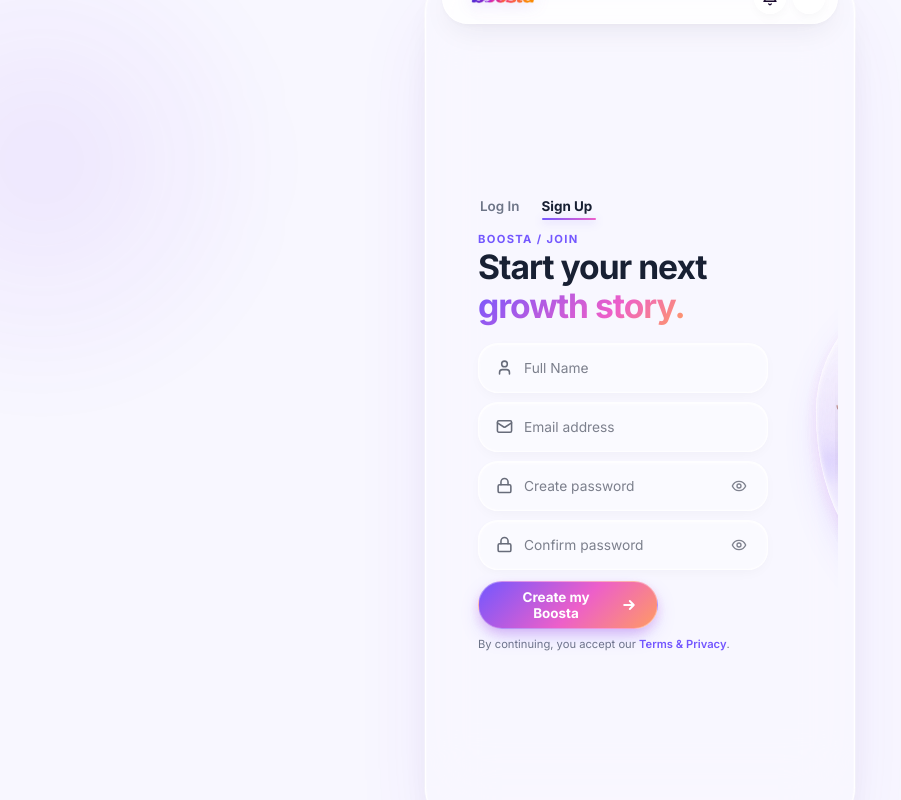
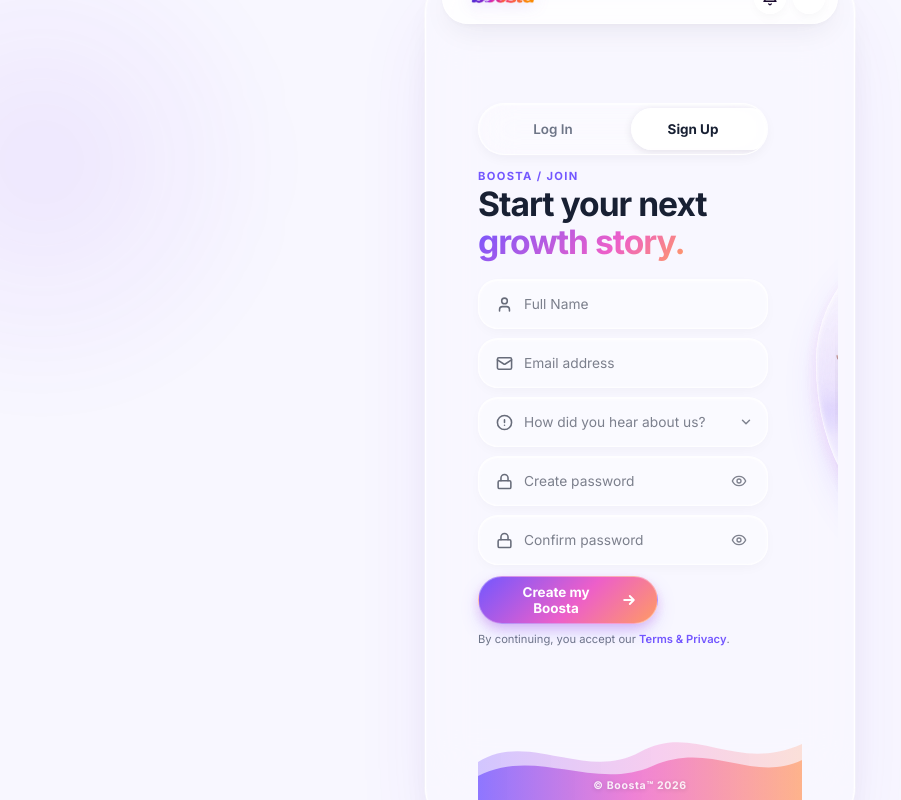
Before and after one commit to piustech1/boosta, a Next.js app: page /signup in a window 1280 px wide. Shown: the whole page, without its empty margins (0-901 px from the left). Built offline with nearby package versions, Linux system fonts and the light colour scheme.

Commit message:
feat: glass pill switcher, restore hearAboutUs dropdown, add gradient wave footer

```diff
--- a/src/app/globals.css
+++ b/src/app/globals.css
@@ -1967,23 +1967,54 @@
   z-index: 5;
 }
 
-/* 1. Signature Mode Switcher with Morphing Underline */
-.auth-mode-nav-wrap {
-  display: flex;
-  justify-content: flex-start;
-  width: 100%;
-  margin-bottom: 12px;
-}
-
-.auth-mode-nav {
+/* 1. Glass Pill Mode Switcher — iOS-style premium sliding capsule */
+.auth-mode-pill-switch {
   position: relative;
-  display: inline-flex;
-  align-items: center;
-  gap: 18px;
-  padding-bottom: 6px;
-}
-
-.auth-nav-tab {
+  display: flex;
+  align-items: center;
+  width: 100%;
+  height: 52px;
+  border-radius: 999px;
+  background: rgba(255, 255, 255, 0.30);
+  backdrop-filter: blur(18px);
+  -webkit-backdrop-filter: blur(18px);
+  border: 1.2px solid rgba(255, 255, 255, 0.82);
+  box-shadow:
+    0 4px 14px -3px rgba(26, 10, 46, 0.06),
+    inset 0 1px 1.5px rgba(255, 255, 255, 0.90);
+  padding: 4px;
+  margin-bottom: 14px;
+  overflow: hidden;
+}
+
+.auth-mode-active-pill {
+  position: absolute;
+  top: 4px;
+  bottom: 4px;
+  left: 4px;
+  width: calc(50% - 4px);
+  border-radius: 999px;
+  background: rgba(255, 255, 255, 0.94);
+  box-shadow:
+    0 2px 8px rgba(26, 10, 46, 0.10),
+    inset 0 1px 2px rgba(255, 255, 255, 1);
+  transition: transform 0.34s cubic-bezier(0.34, 1.25, 0.64, 1);
+  pointer-events: none;
+  z-index: 0;
+}
+
+.auth-mode-active-pill.pill-at-login {
+  transform: translateX(0);
+}
+
+.auth-mode-active-pill.pill-at-signup {
+  transform: translateX(calc(100% + 8px));
+}
+
+.auth-mode-tab {
+  flex: 1;
+  position: relative;
+  z-index: 1;
   background: transparent;
   border: none;
   font-family: inherit;
@@ -1991,36 +2022,16 @@
   font-weight: 600;
   color: #6D7587;
   cursor: pointer;
-  padding: 0 2px;
+  text-align: center;
+  border-radius: 999px;
+  height: 100%;
   transition: color 0.25s ease;
   user-select: none;
 }
 
-.auth-nav-tab.tab-active {
+.auth-mode-tab.tab-active {
   color: #182033;
   font-weight: 700;
-}
-
-.auth-nav-underline {
-  position: absolute;
-  bottom: 0;
-  left: 0;
-  height: 2.4px;
-  width: 46px;
-  border-radius: 999px;
-  background: linear-gradient(90deg, #7357FF 0%, #ED5FC9 100%);
-  box-shadow: 0 2px 8px rgba(115, 87, 255, 0.35);
-  transition: transform 0.34s cubic-bezier(0.34, 1.25, 0.64, 1), width 0.3s ease;
-}
-
-.auth-nav-underline.underline-signup {
-  transform: translateX(64px);
-  width: 54px;
-}
-
-.auth-nav-underline.underline-login {
-  transform: translateX(0);
-  width: 46px;
 }
 
 /* 2. Left-Aligned Copy Block */
@@ -2442,6 +2453,102 @@
 .field-stagger-2 { animation: slideUpFade 0.32s var(--ease-out) 0.10s both; }
 .field-stagger-3 { animation: slideUpFade 0.32s var(--ease-out) 0.15s both; }
 .field-stagger-4 { animation: slideUpFade 0.32s var(--ease-out) 0.20s both; }
+.field-stagger-5 { animation: slideUpFade 0.32s var(--ease-out) 0.25s both; }
+
+/* =========================================================
+   SELECT / DROPDOWN LIQUID GLASS FIELD
+   ========================================================= */
+.liquid-glass-select-wrap {
+  overflow: visible;
+}
+
+.liquid-select {
+  flex: 1;
+  height: 100%;
+  background: transparent;
+  border: none;
+  outline: none;
+  font-family: inherit;
+  font-size: 0.86rem;
+  font-weight: 500;
+  color: #182033;
+  padding-left: 45px;
+  padding-right: 36px;
+  text-align: left;
+  appearance: none;
+  -webkit-appearance: none;
+  cursor: pointer;
+}
+
+.liquid-select option {
+  color: #182033;
+  background: #ffffff;
+}
+
+/* Placeholder-like state when value is empty */
+.liquid-select:invalid,
+.liquid-select option[value=""] {
+  color: rgba(24, 32, 51, 0.56);
+  font-weight: 400;
+}
+
+.select-chevron {
+  position: absolute;
+  right: 14px;
+  top: 50%;
+  transform: translateY(-50%);
+  display: flex;
+  align-items: center;
+  justify-content: center;
+  color: #182033;
+  opacity: 0.55;
+  pointer-events: none;
+  z-index: 2;
+  transition: opacity 0.2s ease, color 0.2s ease;
+}
+
+.liquid-glass-select-wrap:focus-within .select-chevron {
+  opacity: 1;
+  color: #7357FF;
+}
+
+/* =========================================================
+   BOTTOM DECORATIVE GRADIENT WAVE FOOTER
+   ========================================================= */
+.auth-bottom-wave {
+  position: relative;
+  width: 100%;
+  height: 100px;
+  margin-top: auto;
+  flex-shrink: 0;
+  pointer-events: none;
+  z-index: 0;
+  overflow: hidden;
+}
+
+.auth-wave-svg {
+  position: absolute;
+  inset: 0;
+  width: 100%;
+  height: 100%;
+  display: block;
+}
+
+.auth-copyright {
+  position: absolute;
+  bottom: 10px;
+  left: 50%;
+  transform: translateX(-50%);
+  font-family: var(--font-syne), 'Syne', sans-serif;
+  font-size: 0.66rem;
+  font-weight: 700;
+  letter-spacing: 0.06em;
+  color: rgba(255, 255, 255, 0.88);
+  text-shadow: 0 1px 4px rgba(26, 10, 46, 0.18);
+  white-space: nowrap;
+  user-select: none;
+}
+
 
 /* =========================================================
    HERO ASSET STAGE
@@ -2739,7 +2846,8 @@
     height: 138px;
   }
 
-  .auth-mode-nav-wrap {
+  .auth-mode-pill-switch {
+    height: 46px;
     margin-bottom: 8px;
   }
 
--- a/src/components/AuthExperience.tsx
+++ b/src/components/AuthExperience.tsx
@@ -31,6 +31,7 @@
   const [signupEmail, setSignupEmail] = useState<string>('');
   const [password, setPassword] = useState<string>('');
   const [confirmPassword, setConfirmPassword] = useState<string>('');
+  const [hearAboutUs, setHearAboutUs] = useState<string>('');
   const [isSubmitting, setIsSubmitting] = useState<boolean>(false);
   const [authFeedback, setAuthFeedback] = useState<string | null>(null);
 
@@ -167,14 +168,17 @@
             ========================================================= */}
         <div className="auth-form-stage">
 
-          {/* 1. Signature Mode Switcher: Active Underline Morphs Left-to-Right */}
-          <div className="auth-mode-nav-wrap" role="tablist" aria-label="Authentication Mode">
-            <div className="auth-mode-nav">
+          {/* 1. Glass Pill Mode Switcher — iOS-style premium sliding capsule */}
+          <div className="auth-mode-pill-switch" role="tablist" aria-label="Authentication Mode">
+            <div
+              className={`auth-mode-active-pill ${mode === 'signup' ? 'pill-at-signup' : 'pill-at-login'}`}
+              aria-hidden="true"
+            />
             <button
               type="button"
               role="tab"
               aria-selected={mode === 'login'}
-                className={`auth-nav-tab ${mode === 'login' ? 'tab-active' : ''}`}
+              className={`auth-mode-tab ${mode === 'login' ? 'tab-active' : ''}`}
               onClick={() => handleModeSwitch('login')}
             >
               Log In
@@ -183,16 +187,11 @@
               type="button"
               role="tab"
               aria-selected={mode === 'signup'}
-                className={`auth-nav-tab ${mode === 'signup' ? 'tab-active' : ''}`}
+              className={`auth-mode-tab ${mode === 'signup' ? 'tab-active' : ''}`}
               onClick={() => handleModeSwitch('signup')}
             >
               Sign Up
             </button>
-              <span
-                className={`auth-nav-underline ${mode === 'signup' ? 'underline-signup' : 'underline-login'}`}
-                aria-hidden="true"
-              />
-            </div>
           </div>
 
           {/* 2. Left-Aligned Dynamic Headline Block (No long subtext paragraph) */}
@@ -265,8 +264,39 @@
                   />
                 </div>
 
-                {/* 3. Create password */}
-                <div className="liquid-glass-field field-stagger-3">
+                {/* 3. How did you hear about us? */}
+                <div className="liquid-glass-field liquid-glass-select-wrap field-stagger-3">
+                  <span className="field-semantic-icon" aria-hidden="true">
+                    <svg viewBox="0 0 24 24" width="17" height="17" fill="none" stroke="currentColor" strokeWidth="2.2" strokeLinecap="round" strokeLinejoin="round">
+                      <circle cx="12" cy="12" r="10" />
+                      <line x1="12" y1="8" x2="12" y2="12" />
+                      <line x1="12" y1="16" x2="12.01" y2="16" />
+                    </svg>
+                  </span>
+                  <select
+                    name="hearAboutUs"
+                    value={hearAboutUs}
+                    onChange={(e) => setHearAboutUs(e.target.value)}
+                    className="liquid-input liquid-select"
+                    required
+                  >
+                    <option value="" disabled>How did you hear about us?</option>
+                    <option value="tiktok">TikTok</option>
+                    <option value="instagram">Instagram</option>
+                    <option value="x">Twitter / X</option>
+                    <option value="google">Google Search</option>
+                    <option value="referral">Friend / Recommendation</option>
+                    <option value="other">Other</option>
+                  </select>
+                  <span className="select-chevron" aria-hidden="true">
+                    <svg viewBox="0 0 24 24" width="14" height="14" fill="none" stroke="currentColor" strokeWidth="2.5" strokeLinecap="round" strokeLinejoin="round">
+                      <polyline points="6 9 12 15 18 9" />
+                    </svg>
+                  </span>
+                </div>
+
+                {/* 4. Create password */}
+                <div className="liquid-glass-field field-stagger-4">
                   <span className="field-semantic-icon" aria-hidden="true">
                     <svg viewBox="0 0 24 24" width="17" height="17" fill="none" stroke="currentColor" strokeWidth="2.2" strokeLinecap="round" strokeLinejoin="round">
                       <rect x="3" y="11" width="18" height="11" rx="2" ry="2" />
@@ -305,8 +335,8 @@
                   </button>
                 </div>
 
-                {/* 4. Confirm password */}
-                <div className="liquid-glass-field field-stagger-4">
+                {/* 5. Confirm password */}
+                <div className="liquid-glass-field field-stagger-5">
                   <span className="field-semantic-icon" aria-hidden="true">
                     <svg viewBox="0 0 24 24" width="17" height="17" fill="none" stroke="currentColor" strokeWidth="2.2" strokeLinecap="round" strokeLinejoin="round">
                       <rect x="3" y="11" width="18" height="11" rx="2" ry="2" />
@@ -486,6 +516,40 @@
         </div>
 
       </div>
+
+      {/* Decorative Boosta Gradient Wave Footer — pointer-events none, behind all content */}
+      <div className="auth-bottom-wave" aria-hidden="true">
+        <svg
+          viewBox="0 0 390 100"
+          xmlns="http://www.w3.org/2000/svg"
+          preserveAspectRatio="none"
+          className="auth-wave-svg"
+        >
+          <defs>
+            <linearGradient id="boostaWaveGrad" x1="0%" y1="0%" x2="100%" y2="0%">
+              <stop offset="0%" stopColor="#7357FF" stopOpacity="0.72" />
+              <stop offset="48%" stopColor="#ED5FC9" stopOpacity="0.68" />
+              <stop offset="100%" stopColor="#FF9B63" stopOpacity="0.65" />
+            </linearGradient>
+            <linearGradient id="boostaWaveGrad2" x1="0%" y1="0%" x2="100%" y2="0%">
+              <stop offset="0%" stopColor="#A389FF" stopOpacity="0.45" />
+              <stop offset="55%" stopColor="#F48FD8" stopOpacity="0.40" />
+              <stop offset="100%" stopColor="#FFB89A" stopOpacity="0.38" />
+            </linearGradient>
+          </defs>
+          {/* Back wave layer */}
+          <path
+            d="M0,60 C60,28 130,80 195,50 C260,20 310,72 390,42 L390,100 L0,100 Z"
+            fill="url(#boostaWaveGrad2)"
+          />
+          {/* Front wave layer */}
+          <path
+            d="M0,74 C70,44 140,90 210,64 C280,38 330,82 390,58 L390,100 L0,100 Z"
+            fill="url(#boostaWaveGrad)"
+          />
+        </svg>
+        <span className="auth-copyright">© Boosta™ 2026</span>
+      </div>
     </div>
   );
 };
```
Lines whose indentation alone changed are shown as unchanged.
